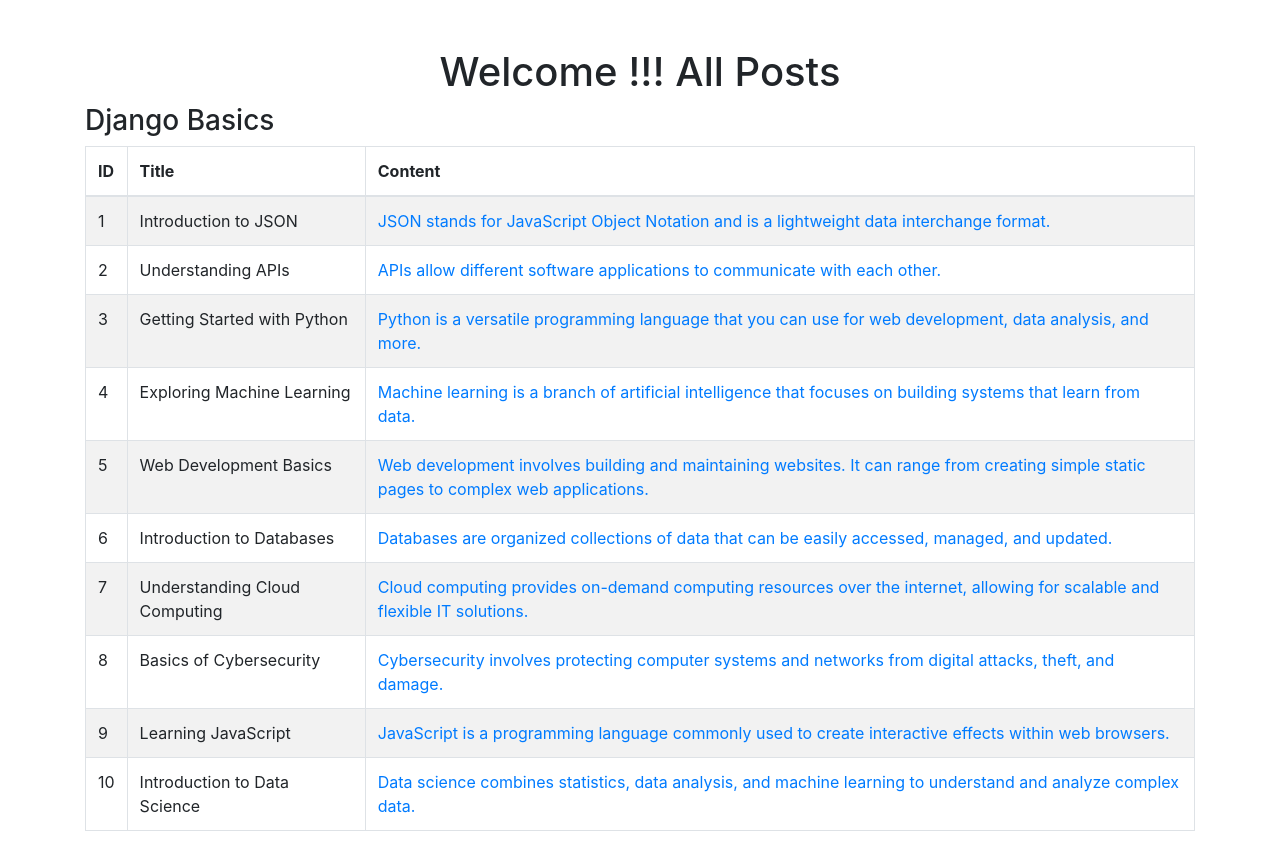
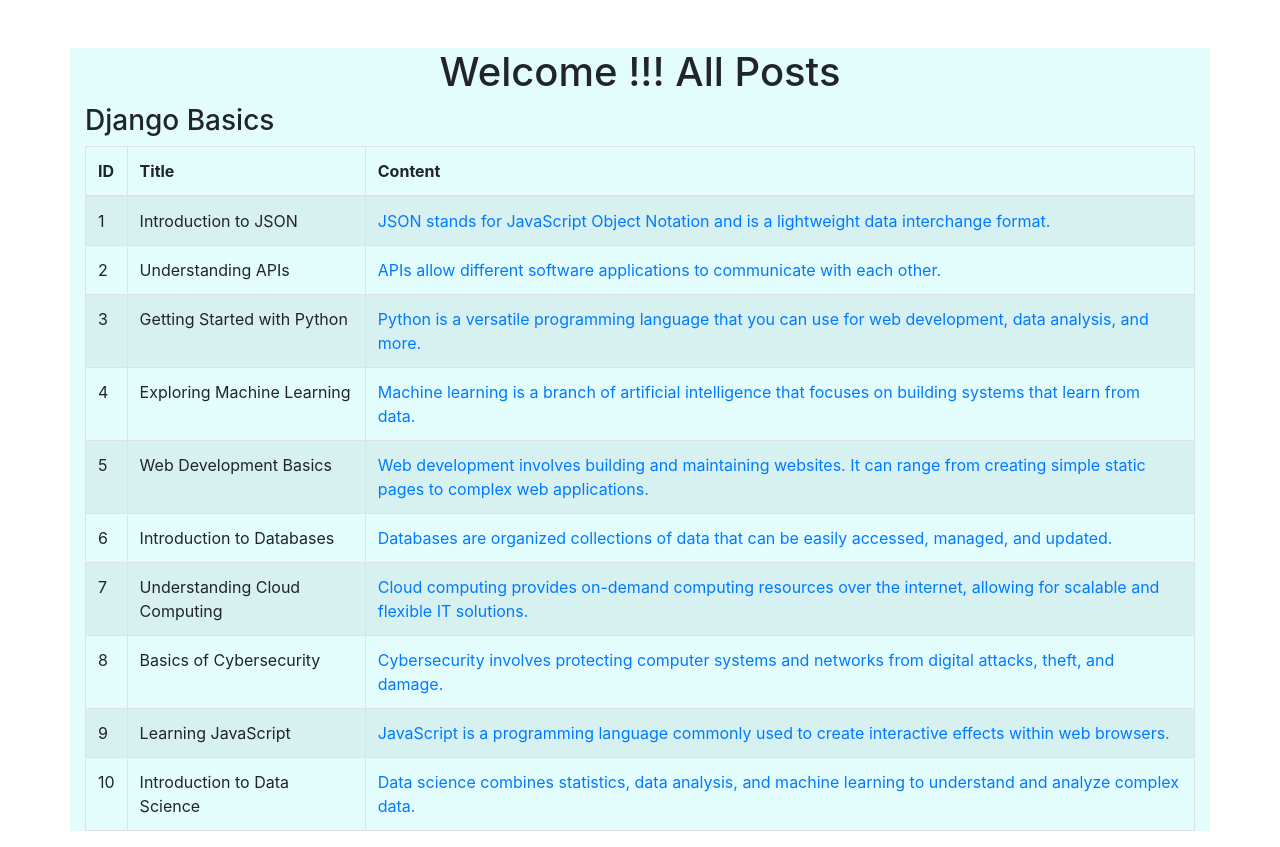
Before and after one commit to Abhishek2399/DjangoBasic, a Django app: page /posts/simpleview/ in a window 1280 px wide. Run offline with Django 5.2, Linux system fonts and the light colour scheme; some libraries are stand-ins or nearby versions.

Commit message:
Added a design.css file in static for posts app

```diff
--- /dev/null
+++ b/posts/static/posts/design.css
@@ -0,0 +1,3 @@
+.background {
+  background-color: rgb(227, 253, 253);
+}
--- a/templates/posts/base.html
+++ b/templates/posts/base.html
@@ -9,10 +9,14 @@
     <link href="https://stackpath.bootstrapcdn.com/bootstrap/4.5.2/css/bootstrap.min.css" rel="stylesheet">
     <!-- DataTables CSS -->
     <link href="https://cdn.datatables.net/1.10.21/css/jquery.dataTables.min.css" rel="stylesheet">
+    <!-- CSS -->
+     {% block css %}
+
+     {% endblock css %}
 </head>
 
 <body>
-    <div class="container mt-4">
+    <div class="container mt-4 background">
 
         <h1 class="mt-5 text-center">{% block page-header %}  {% endblock page-header %}</h1>
         <h3>{{project_name}}</h3>
--- a/templates/posts/home.html
+++ b/templates/posts/home.html
@@ -1,4 +1,8 @@
 {% extends 'posts/base.html' %}
+{% load static %}
+{% block css %}
+<link rel="stylesheet" href="{% static '/posts/design.css' %}">
+{% endblock css %}
 {% block page-header %}
     Welcome !!! All Posts
 {% endblock page-header %}
```
